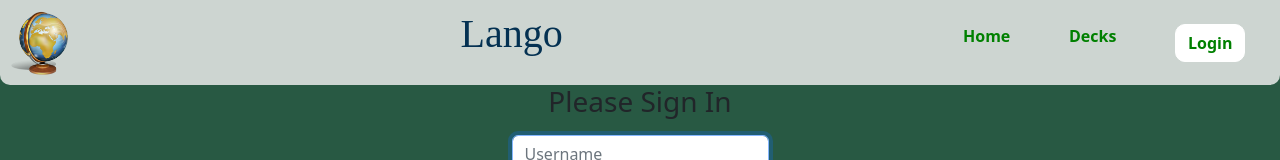
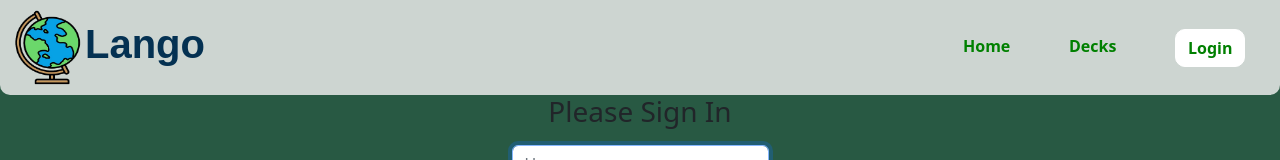
Before and after one commit to osmankdrt/te-final-capstone, a Vue app in the folder vue/: page /login in a window 1280 px wide. Shown: the top 160 px of the page. Built offline with nearby package versions, Linux system fonts and the light colour scheme.

Commit message:
adjusted header styling and included original logo

```diff
--- a/vue/src/components/AppHeader.vue
+++ b/vue/src/components/AppHeader.vue
@@ -1,7 +1,9 @@
 <template>
   <div class= "header">
-     <img id="logo" src="../assets/R.png" alt="Globel Logo">
-      <h1>Lango </h1>
+    <div class='logoBox'>
+     <img id="logo" src="../assets/langologotrimmed.png" alt="Lango Logo">
+      <h1>Lango</h1>
+    </div>
       <nav class = "nav">
       <div class="homeLink">
         <router-link v-bind:to="{ name: 'home' }">Home</router-link>&nbsp;&nbsp;
@@ -38,22 +40,28 @@ export default {
 <style scoped>
  .header{
   display: flex;
+  align-items: center;
+  justify-content: space-between;
   background-color: #CDD5D1;
-  /* position: sticky; */
-
   top: 0%;
   padding: 10px;
-  justify-content: space-between;
   border-bottom-left-radius: 10px;
   border-bottom-right-radius: 10px;
 
 }
+
+.logoBox {
+  display: flex;
+  align-items: center;
+}
  #logo{
-   height: 65px;
-   flex-grow: 20px;
+   height: 75px;
+   width: 75px;
 
  }
 .nav{
+ display: flex;
+ align-items: baseline;
  align-content: center;
  text-align: end;
 }
@@ -77,8 +85,8 @@ button {
 }
 
 h1{
-  font-family:cursive;
-  /*Times New Roman', Times, serif;*/
+  font-family:Arial, Helvetica, sans-serif;
+  font-weight: bold;
  color: #043152;
 }
 
--- a/vue/src/components/CardList.vue
+++ b/vue/src/components/CardList.vue
@@ -11,7 +11,7 @@
       </button>
       <button
         class="btn btn-danger studyButton"
-        v-on:click="toggleStudySession"
+        v-on:click="toggleStudySession(), restartStudySession()"
         v-if="studySession"
       >
         End Study Session
@@ -78,15 +78,7 @@
         <!-- Study Session Timer -->
         <div
           class="timer"
-          style="--duration: 3; --size: 30"
-          v-if="studySession"
-        >
-          <div class="mask" v-if="studySession"></div>
-        </div>
-
-        <div
-          class="timer"
-          style="--duration: 10; --size: 100"
+          style="--duration: 120; --size: 100"
           v-if="studySession"
         >
           <div class="mask" v-if="studySession"></div>
```
Also changed, not shown: vue/src/assets/langologo.jpg (added), vue/src/assets/langologotrimmed.png (added).
